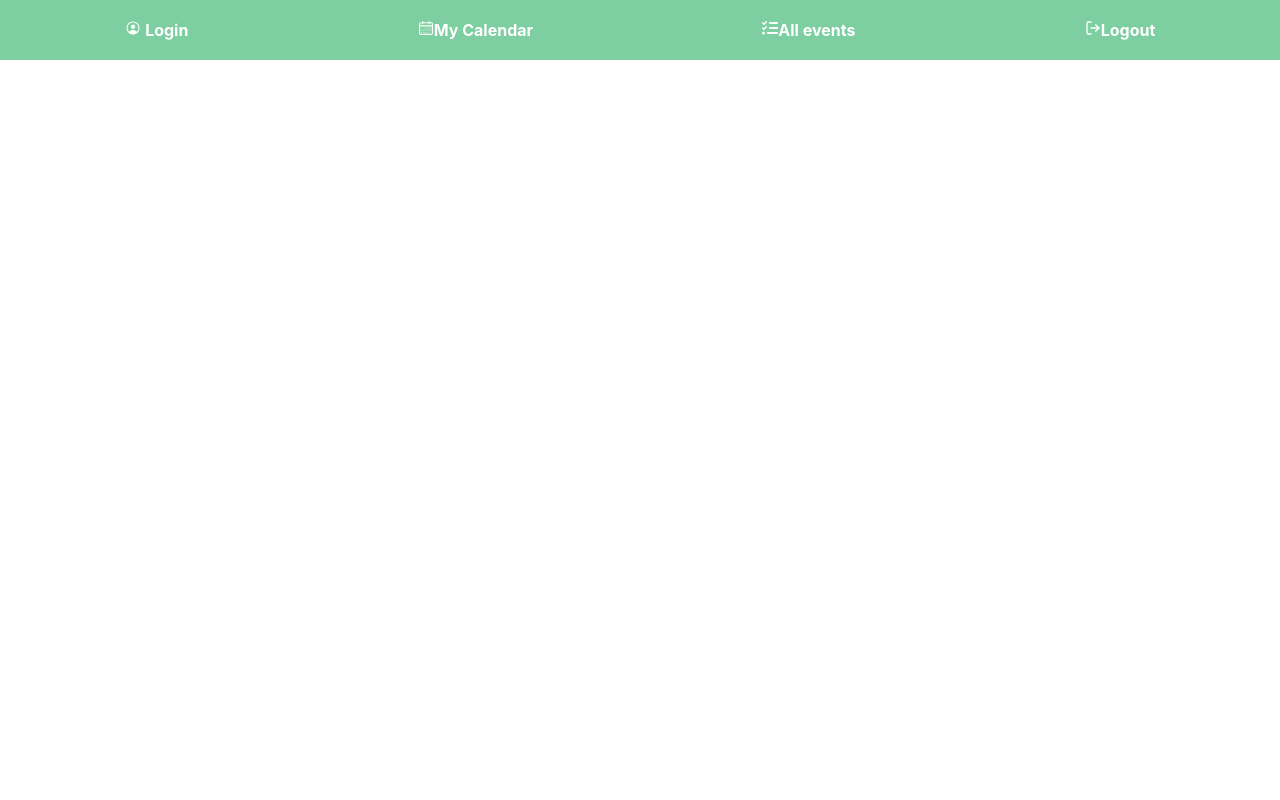
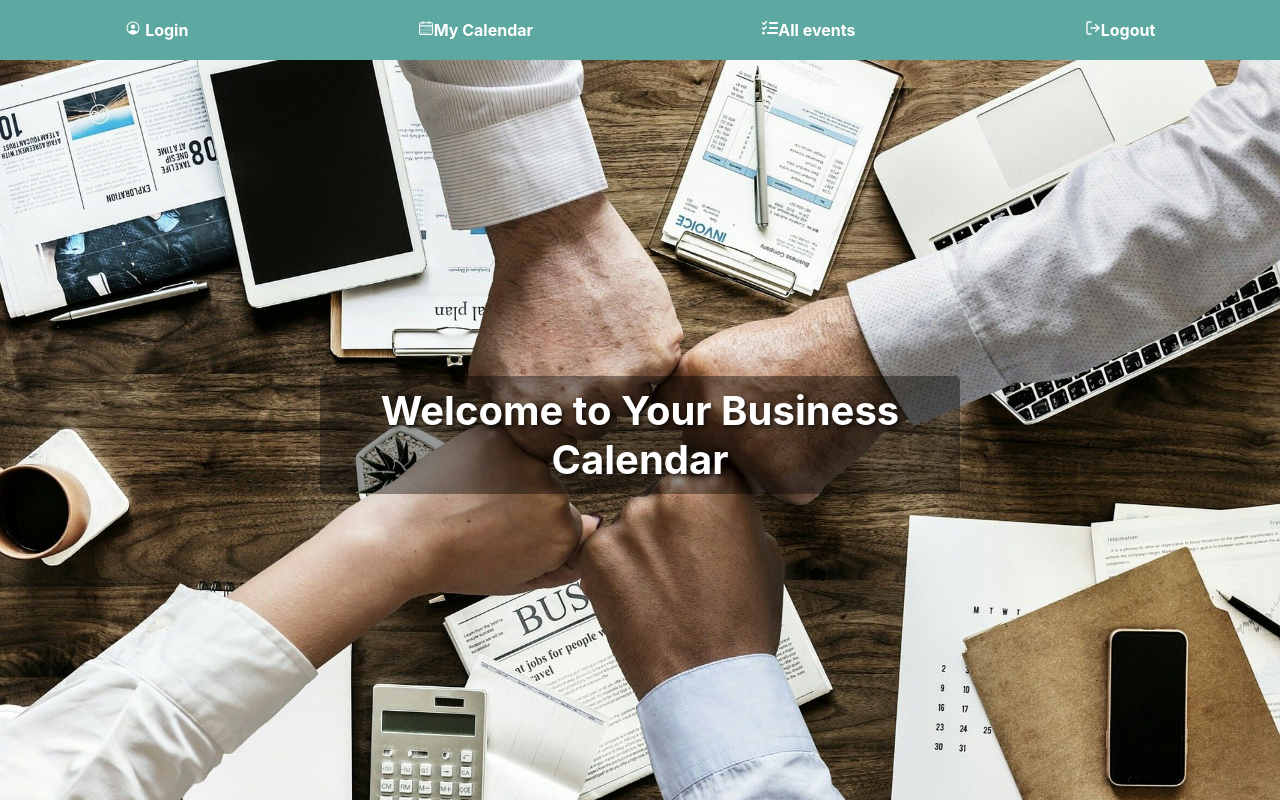
Before and after one commit to elab-development/internet-tehnologije-projekat-interaktivnikalendar_2020_0095, a React (Create React App) app in the folder react_aplikacija/: page / in a window 1280 px wide. Built offline with nearby package versions, Linux system fonts and the light colour scheme.

Commit message:
Sredjena pocetna strana

```diff
--- a/react_aplikacija/src/App.css
+++ b/react_aplikacija/src/App.css
@@ -1,7 +1,8 @@
-/*.App {
+.App {
   text-align: center;
 }
 
+/*
 .App-logo {
   height: 40vmin;
   pointer-events: none;
@@ -39,7 +40,7 @@
 
 /* Navbar container */
 .navBar {
-  background-color: #7dcea0;
+  background-color: #5da8a0;
   padding: 10px;
   display: flex;
   justify-content: space-around;
@@ -48,7 +49,7 @@
 
 /* Navbar items */
 .navBarItem {
-  color: white;
+  color: rgb(255, 255, 255);
   text-decoration: none;
   padding: 10px 20px;
   font-size: 16px;
@@ -56,7 +57,8 @@
 }
 
 .navBarItem:hover {
-  background-color: #5da88a;
+  /*background-color: #5da88a;*/
+  background-color: #f39c12;
   transform: scale(1.05);
   border-radius: 5px;
 }
@@ -75,42 +77,43 @@
 }
 
 
-/* Home Page */
-.homePage {
-  height: 100vh;
-  width: 100%;
-  background-image: url('C:\Users\Korisnik\internet-tehnologije-projekat-interaktivnikalendar_2020_0095\react_aplikacija\images\paper-3213924_1920.jpg'); /* Replace with your image path */
-  background-size: cover;
-  background-position: center;
-  position: relative;
+
+body, html {
+  margin: 0;
+  padding: 0;
+  height: 100%;
+  overflow: hidden;
 }
 
-/* Text Overlay */
-.homeTextOverlay {
-  position: absolute;
-  top: 0;
-  left: 0;
+
+.hero-container {
+  position: relative;
+  text-align: center;
+  color: white;
+  width: 100%;
+  height: calc(100vh - 50px);
+  overflow: hidden;
+}
+
+
+.hero-image {
   width: 100%;
   height: 100%;
-  display: flex;
-  justify-content: center;
-  align-items: center;
-  opacity: 0;
-  transition: opacity 0.5s ease;
-  background: rgba(0, 0, 0, 0.5); /* Optional: Adds a semi-transparent overlay */
+  object-fit: cover;
+  display: block;
 }
 
-/* Show the text on hover */
-.homePage:hover .homeTextOverlay {
-  opacity: 1;
+
+.hero-text {
+  position: absolute;
+  top: 50%;
+  left: 50%;
+  transform: translate(-50%, -50%);
+  font-size: 2.5rem;
+  font-weight: bold;
+  text-shadow: 2px 2px 4px rgba(0, 0, 0, 0.7);
+  padding: 10px;
+  background-color: rgba(0, 0, 0, 0.4);
+  border-radius: 5px;
+  max-width: 90%;
 }
-
-/* Home Text */
-.homeText {
-  color: white;
-  font-size: 48px;
-  text-shadow: 2px 2px 4px rgba(0, 0, 0, 0.7);
-  text-align: center;
-  padding: 20px;
-  border-radius: 10px;
-}
--- a/react_aplikacija/src/App.js
+++ b/react_aplikacija/src/App.js
@@ -1,12 +1,15 @@
 
 import './App.css';
 import NavBar from './components/NavBar';
+import slika from './images/slika.jpg';
 
 function App() {
   return (
     <div className="App">
       <NavBar></NavBar>
-      {/*prom*/}
+      <div className = "hero-container"><img src = {slika} alt = "Business Calendar Background" className = "hero-image"/>
+          <div className = "hero-text">   Welcome to Your Business Calendar</div>
+      </div>
     </div>
   );
 }
```
Also changed, not shown: react_aplikacija/src/components/Home.jsx (deleted, +0 -16 lines), react_aplikacija/src/images/slika.jpg (renamed from react_aplikacija/images/paper-3213924_1920.jpg).
